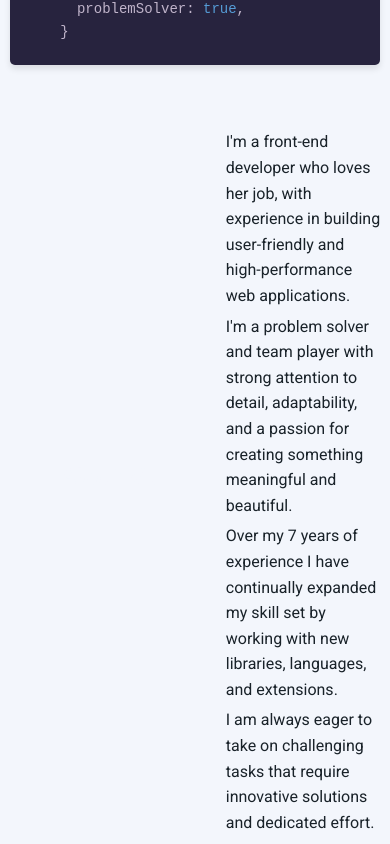
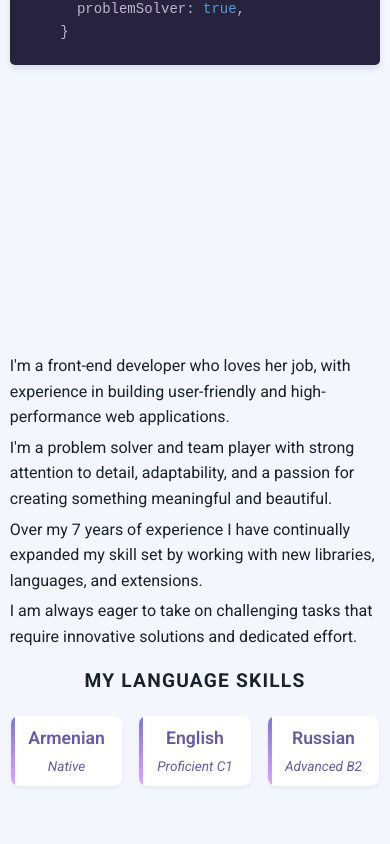
Before and after one commit to rosie-ma/portfolio, an Angular app: page / in a window 390 px wide. Shown: the part 940-1784 px from the top of the page. Built offline with nearby package versions, Linux system fonts and the light colour scheme; a web font is replaced by a local one.

Commit message:
feat: added language skills part media fixes

```diff
--- a/src/app/about/about.component.scss
+++ b/src/app/about/about.component.scss
@@ -119,18 +119,18 @@ svg {
   }
 }
 
+@media (max-width: 1100px) {
+  .language-skills {
+    grid-column: 1 / span 2;
+  }
+}
+
 @media (max-width: 768px) {
   :host {
-    grid-template-columns: unset;
+    grid-template-columns: 1fr;
   }
 
   .language-skills {
     grid-column: 1;
   }
 }
-
-@media (max-width: 1100px) {
-  .language-skills {
-    grid-column: 1 / span 2;
-  }
-}
```
